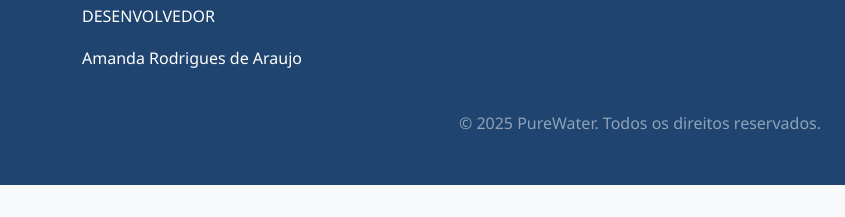
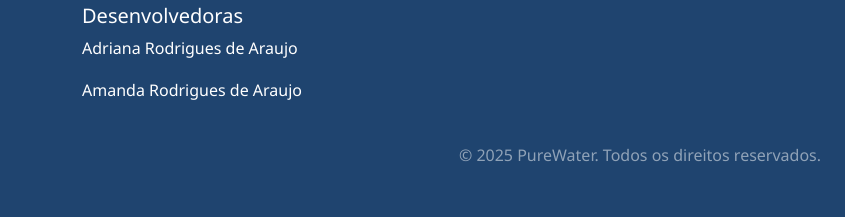
Before and after one commit to aamandaa0312/PureWater, a website: page public/index.html in a window 1280 px wide. Shown: the part 3777-3994 px from the top of the page, 0-845 px from the left. Before the commit the page ends 3962 px from the top, so only its background shows below. Drawn offline with nearby package versions, Linux system fonts and the light colour scheme.

Commit message:
Update index.html

```diff
--- a/public/index.html
+++ b/public/index.html
@@ -775,7 +775,8 @@
                         <h5 class="text-white">PureWater</h5>
                     </div>
                     <p class="mt-3 text-white-50">Transformando cidades para um futuro sustentável e com água pura.</p>
-                    <p>DESENVOLVEDOR</p>
+                    <h5 class="text-white">Desenvolvedoras</h5>
+                    <P>Adriana Rodrigues de Araujo</P>
                     <P>Amanda Rodrigues de Araujo</P>
                 </div>
                 <div class="col-md-4 mb-4 mb-md-0">
```
